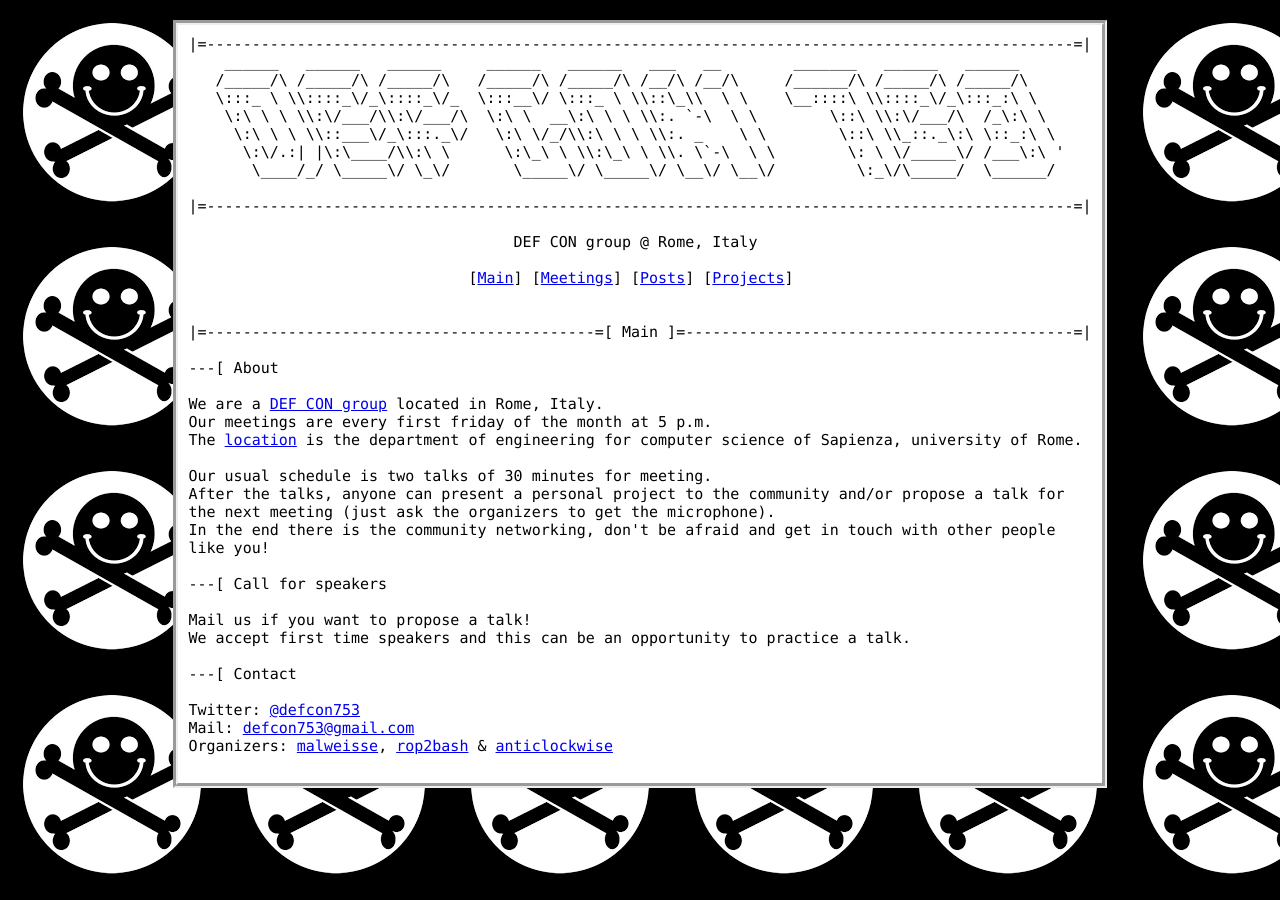
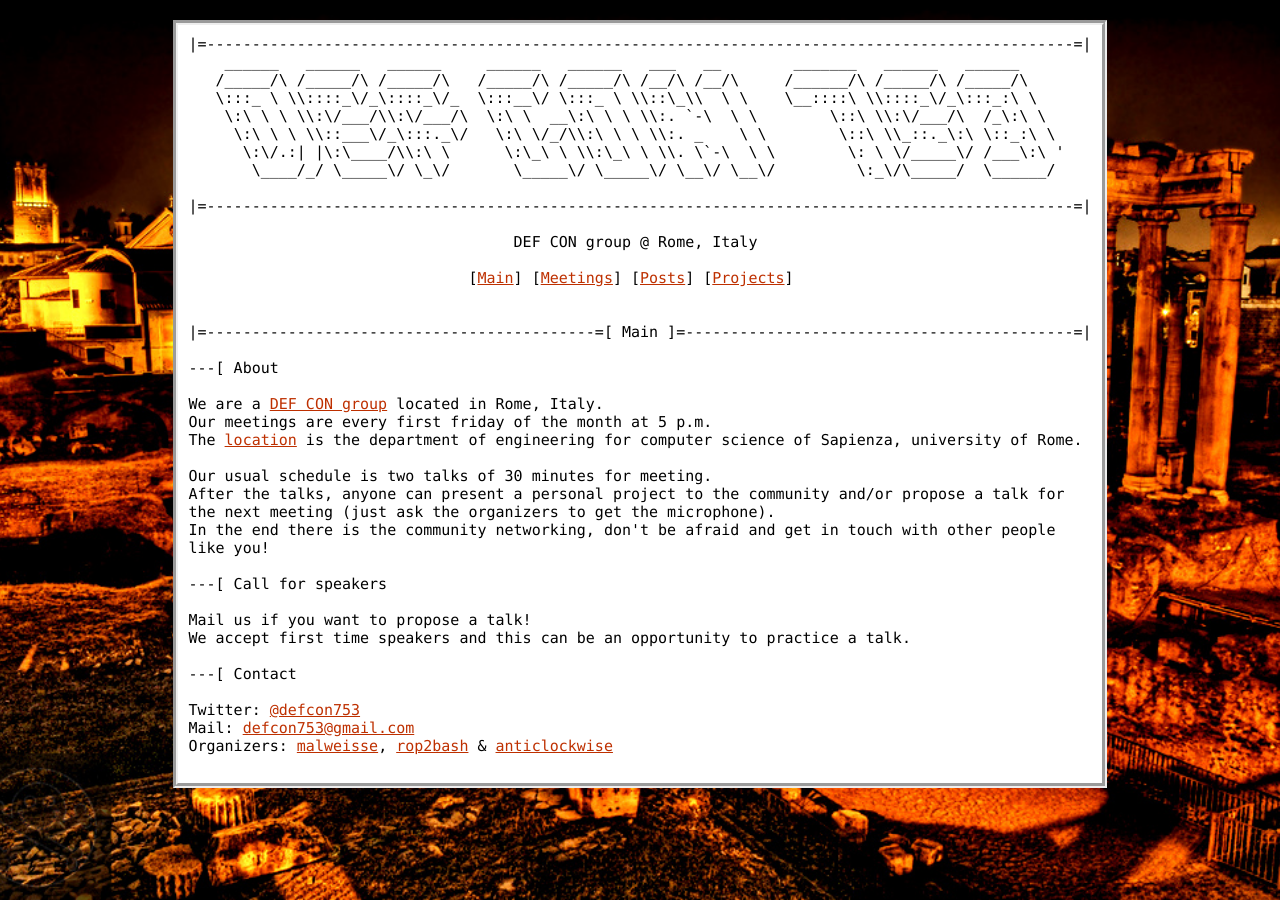
Before and after one commit to DEFCON753/defcon753.github.io, a Jekyll site: the page built from index.html, in a window 1280 px wide. Built offline with Jekyll 4.4.1, drawn with Linux system fonts in a browser that asks for light colours.

Commit message:
roman bg

```diff
--- a/_includes/head.html
+++ b/_includes/head.html
@@ -29,6 +29,34 @@
     padding: 10px;
 }
 
+body {
+    background: url({{ site.baseurl }}/bg.jpg) no-repeat center center fixed;
+    -webkit-background-size: cover;
+    -moz-background-size: cover;
+    -o-background-size: cover;
+    background-size: cover;
+}
+
+/* unvisited link */
+a:link {
+    color: #be3000;
+}
+
+/* visited link */
+a:visited {
+    color: #db4805;
+}
+
+/* mouse over link */
+a:hover {
+    color: red;
+}
+
+/* selected link */
+a:active {
+    color: blue;
+}
+
 </style>
 
 {% if site.ssl %}
--- a/_layouts/default.html
+++ b/_layouts/default.html
@@ -1,7 +1,7 @@
 <!DOCTYPE html>
 <html lang="{{ site.lang }}">
 	{% include head.html %}
-	<body background="{{ site.baseurl }}/defcon.png">
+	<body>
 	    <pre class="content">
 {% include nav.html %}
 {{ content }}
```
Also changed, not shown: bg.jpg (added).
